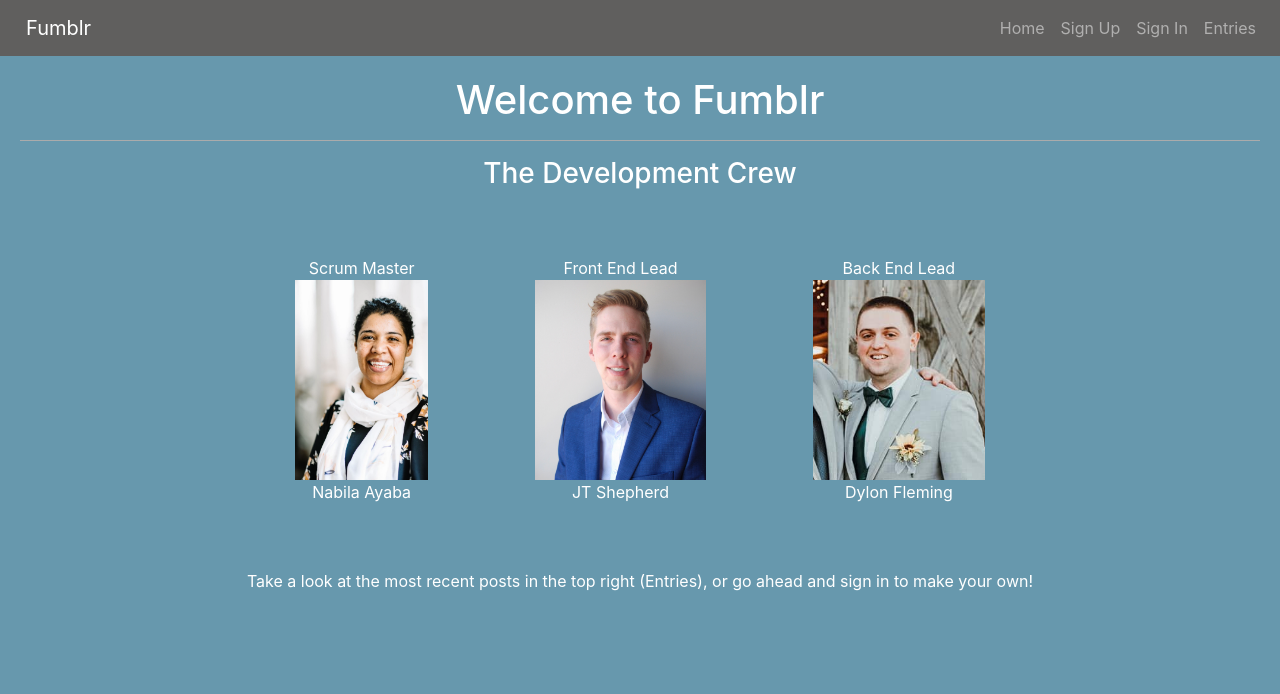
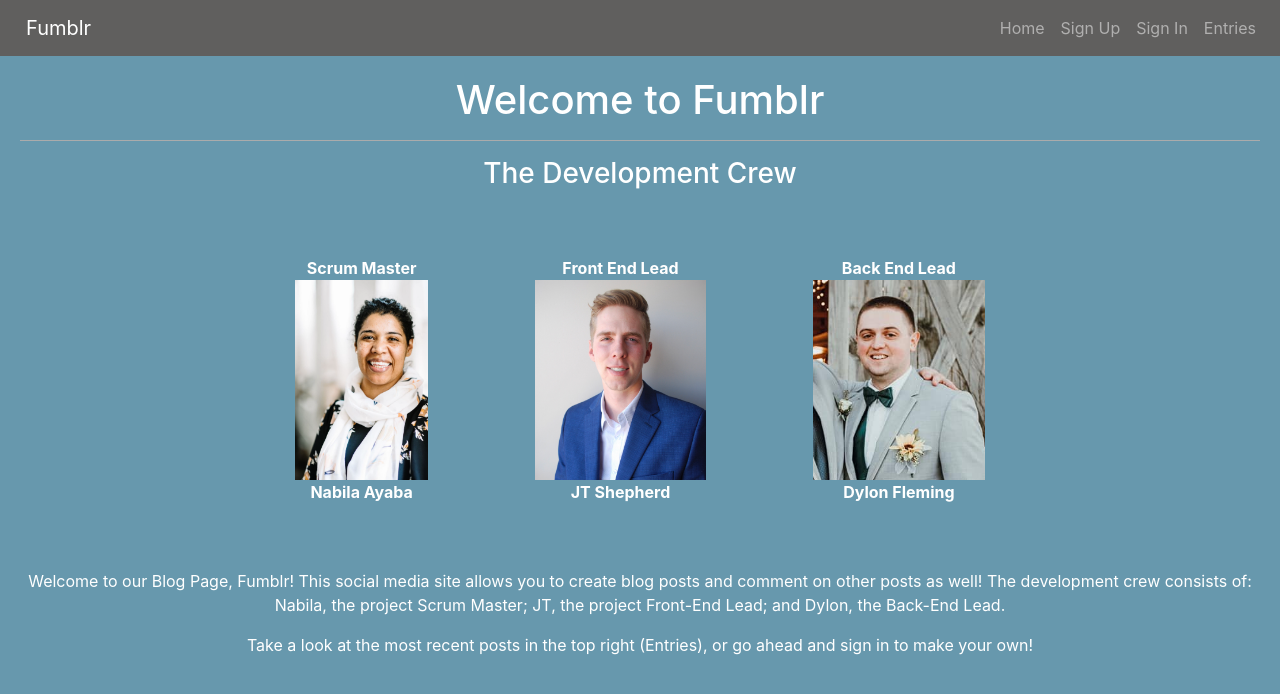
Before and after one commit to Blobject-Oriented-Progammers/blog-api, a React app: page / in a window 1280 px wide. Shown: the top 694 px of the page. Built offline with nearby package versions, Linux system fonts and the light colour scheme.

Commit message:
Add about project paragraph and styling

```diff
--- a/src/App.js
+++ b/src/App.js
@@ -97,6 +97,9 @@ class App extends Component {
               </section>
             </ul>
             <p className='mp-p'>
+            Welcome to our Blog Page, Fumblr! This social media site allows you to create blog posts and comment on other posts as well! The development crew consists of: Nabila, the project Scrum Master; JT, the project Front-End Lead; and Dylon, the Back-End Lead.
+            </p>
+            <p className='mp-p'>
             Take a look at the most recent posts in the top right (Entries), or go ahead and sign in to make your own!
             </p>
           </div>)}
--- a/src/index.scss
+++ b/src/index.scss
@@ -170,5 +170,9 @@ hr {
   height: 20px;
 }
 
+.mp-members {
+  font-weight: 700;
+}
+
 // #e2e2e2
 // #fb3640
```
